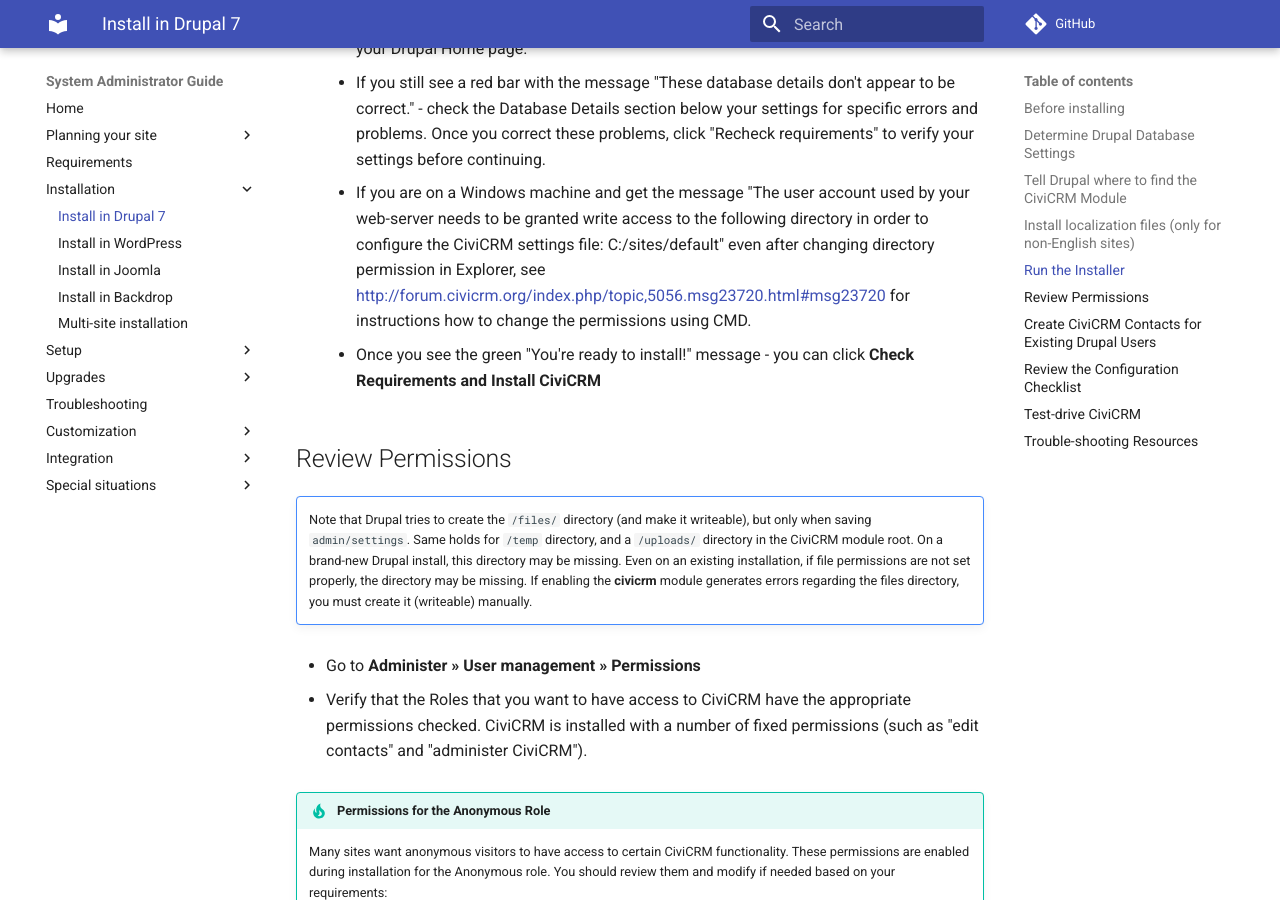
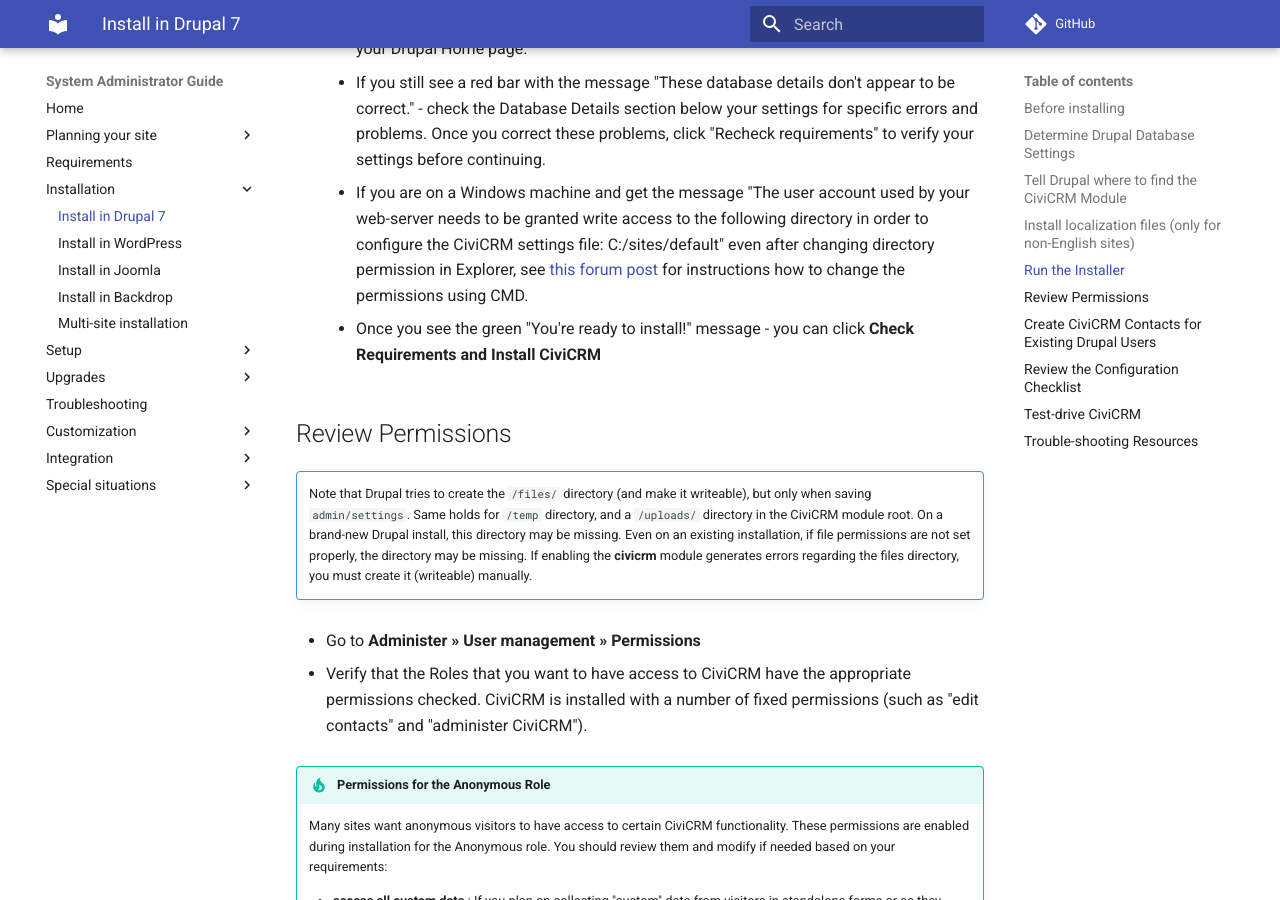
Before and after one commit to civicrm/civicrm-sysadmin-guide, an MkDocs documentation site: the page built from docs/install/drupal7.md, in a window 1280 px wide and 900 px high, scrolled down 2780 px. Built offline with MkDocs 1.6.1 and Material for MkDocs 9.7.7, drawn with Linux system fonts in a browser that asks for light colours; comment, search, counter and statistics services are not loaded; old or Windows-style settings are respelled for this version of MkDocs.

Commit message:
Fix URL for forum post

```diff
--- a/docs/install/drupal7.md
+++ b/docs/install/drupal7.md
@@ -85,7 +85,7 @@ The installer will verify that you've downloaded the correct version of CiviCRM,
 * Click the **Check Requirements and Install CiviCRM** button.
     * The installer will configure your databases, create the settings file and redirect you to your Drupal Home page.
     * If you still see a red bar with the message "These database details don't appear to be correct." - check the Database Details section below your settings for specific errors and problems. Once you correct these problems, click "Recheck requirements" to verify your settings before continuing.
-    * If you are on a Windows machine and get the message "The user account used by your web-server needs to be granted write access to the following directory in order to configure the CiviCRM settings file: C:<drupal path>/sites/default" even after changing directory permission in Explorer, see [http://forum.civicrm.org/index.php/topic,5056.msg23720.html#msg23720](http://forum.civicrm.org/index.php/topic,5056.msg23720.html#msg23720) for instructions how to change the permissions using CMD.
+    * If you are on a Windows machine and get the message "The user account used by your web-server needs to be granted write access to the following directory in order to configure the CiviCRM settings file: C:<drupal path>/sites/default" even after changing directory permission in Explorer, see [this forum post](https://forum.civicrm.org/index.php%3Ftopic=5056.15.html#msg_23720) for instructions how to change the permissions using CMD.
     * Once you see the green "You're ready to install!" message - you can click **Check Requirements and Install CiviCRM**
 
 ## Review Permissions {:#permissions}
```
